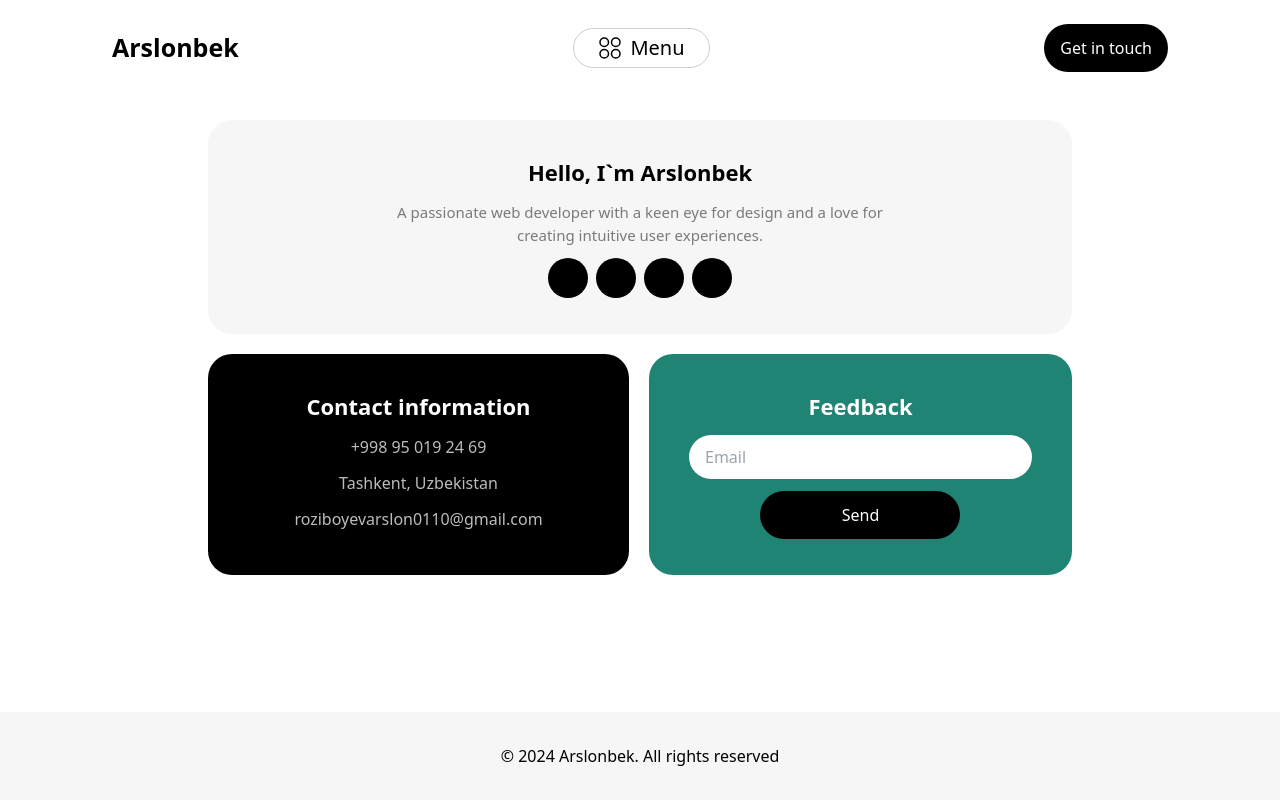
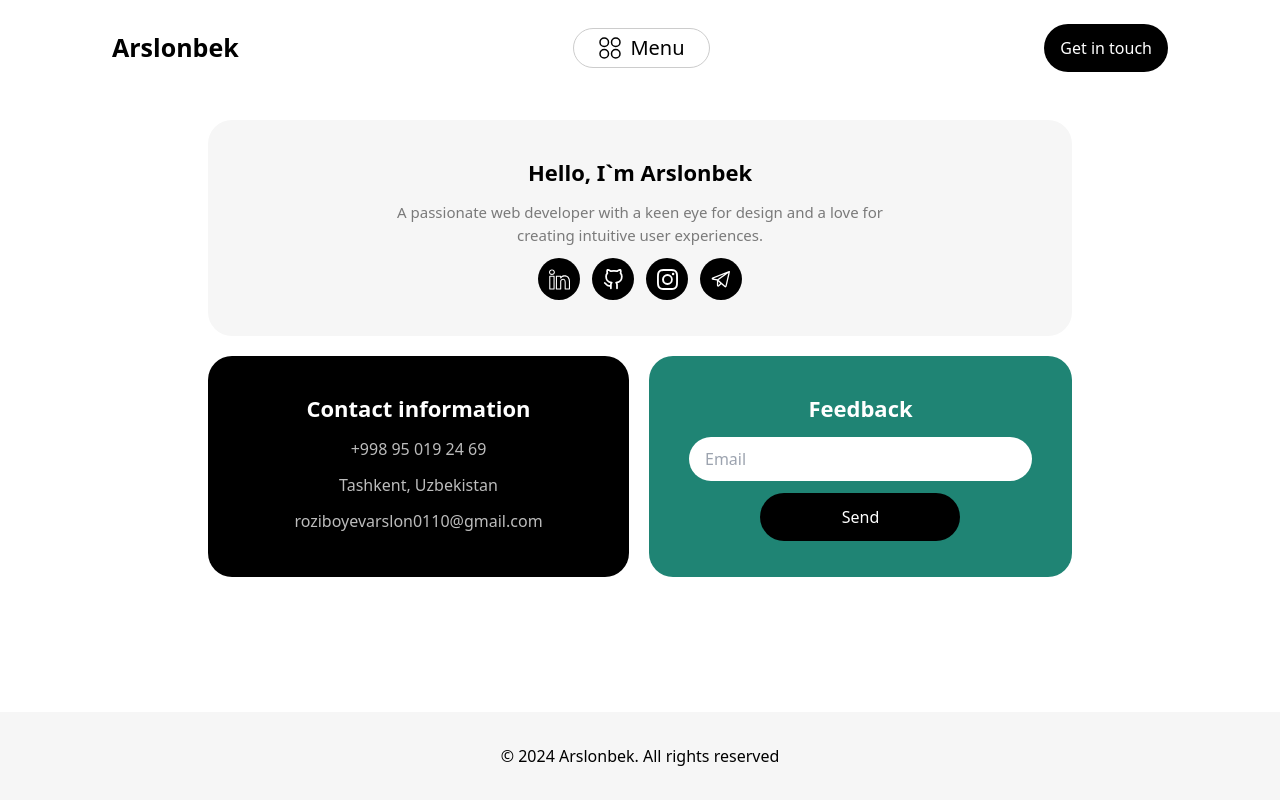
Before and after one commit to arslon1234/arslonbek, a Next.js app: page /contact in a window 1280 px wide. Built offline with nearby package versions, Linux system fonts and the light colour scheme.

Commit message:
contact updated

```diff
--- a/app/contact/page.tsx
+++ b/app/contact/page.tsx
@@ -1,5 +1,9 @@
 import React from 'react'
-
+import { SlSocialLinkedin } from "react-icons/sl";
+import { FiGithub } from "react-icons/fi";
+import { BsInstagram } from "react-icons/bs";
+import { PiTelegramLogo } from "react-icons/pi";
+import Link from 'next/link';
 const Contact = () => {
   return (
     <section className='flex flex-col gap-5'>
@@ -10,15 +14,19 @@ const Contact = () => {
       A passionate web developer with a keen eye for design and a love for creating intuitive user experiences.
       </p>
       </div>
-      <div className='flex gap-2 justify-center'>
-        <aside className='w-[40px] h-[40px] rounded-[50%] bg-black'>
-        </aside>
-        <aside className='w-[40px] h-[40px] rounded-[50%] bg-black'>
-        </aside>
-        <aside className='w-[40px] h-[40px] rounded-[50%] bg-black'>
-        </aside>
-        <aside className='w-[40px] h-[40px] rounded-[50%] bg-black'>
-        </aside>
+      <div className='flex gap-3 justify-center'>
+        <Link href='https://www.linkedin.com/in/arslonbekroziboyev/' target='_blank' className='cursor-pointer w-[42px] h-[42px] flex items-center justify-center rounded-[50%] bg-black'>
+          <SlSocialLinkedin className='text-white text-[21px]'/>
+        </Link>
+        <Link href='https://github.com/arslon1234' target='_blank' className='cursor-pointer w-[42px] h-[42px] flex items-center justify-center rounded-[50%] bg-black'>
+          <FiGithub className='text-white text-[21px]'/>
+        </Link>
+        <Link href="https://www.instagram.com/arslonbek0220/" target='_blank' className='cursor-pointer w-[42px] h-[42px] flex items-center justify-center rounded-[50%] bg-black'>
+          <BsInstagram className='text-white text-[21px]'/>
+        </Link>
+        <Link href="https://t.me/developer_0220" target='_blank' className='cursor-pointer w-[42px] h-[42px] flex items-center justify-center rounded-[50%] bg-black'>
+          <PiTelegramLogo className='text-white text-[21px]'/>
+        </Link>
       </div>
     </div>
     <div className='flex gap-5'>
--- a/components/card.tsx
+++ b/components/card.tsx
@@ -14,7 +14,7 @@ import { LiaHandPointer } from "react-icons/lia";
 // }
 const BlogCard = () => {
   // const {push} = useRouter()
-  const [count] = useState(2)
+  const [count] = useState(1)
   useEffect(() => {
         AOS.init({
           duration: 800,
@@ -22,7 +22,7 @@ const BlogCard = () => {
         });
       }, []);
   return (
-    <section className="relative flex items-center justify-between cursor-pointer py-4 border-b-[1px] border-[#999] hover:border-b-[1.6px] hover:border-[#000] group">
+    <section data-aos="fade-up" className="relative flex items-center justify-between cursor-pointer py-4 border-b-[1px] border-[#999] hover:border-b-[1.6px] hover:border-[#000] group">
   <div className="flex items-center gap-2">
     <IoBookOutline />
     <p className="text-[16px] font-normal">Metadan offer oldim</p>
@@ -32,7 +32,7 @@ const BlogCard = () => {
       September 26, 2024
     </span>
     {count % 2 === 0 ? (
-      <LiaHandPointer className="ml-2 text-[20px] opacity-0 transition-opacity duration-300 ease-in-out group-hover:opacity-100 rotate-[50deg]" />
+      <LiaHandPointer className="ml-2 text-[#6e6e6e] text-[22px] opacity-0 transition-opacity duration-300 ease-in-out group-hover:opacity-100 rotate-[50deg]" />
     ) : (
       <span className="absolute left-full ml-2 px-2 py-1 text-white bg-black whitespace-nowrap rounded-lg opacity-0 transform translate-x-2 transition-all duration-300 ease-in-out group-hover:opacity-100 group-hover:translate-x-0">
         Coming soon
--- a/components/header.tsx
+++ b/components/header.tsx
@@ -16,7 +16,7 @@ const Header = () => {
   const links: ILinks[] = [
     { title: "About", path: "/about" },
     { title: "Blog", path: "/blog" },
-    { title: "Portfolio", path: "/portfolio" },
+    // { title: "Portfolio", path: "/portfolio" },
     { title: "Contact", path: "/contact" },
   ];
   const handleClick = () => {
--- a/components/home.tsx
+++ b/components/home.tsx
@@ -15,7 +15,7 @@ function Home() {
       }, []);
     return (
         <section className='w-full flex justify-center gap-5 flex-col items-center bg-[#F6F6F6] rounded-3xl py-9 px-4 md:px-8 lg:px-16'>
-            <div data-aos="zoom-in" className='w-[180px] h-[180px] md:w-[252px] md:h-[252px] rounded-[50%] bg-main flex items-center justify-center'>
+            <div data-aos="zoom-in" className='w-[180px] h-[180px] md:w-[240px] md:h-[240px] rounded-[50%] bg-main flex items-center justify-center'>
                 <Image src={me} alt='arslonbek' className='w-full h-full rounded-[50%] object-cover' />
             </div>
             <div data-aos="zoom-out" className='max-w-[506px] flex flex-col gap-2 text-center'>
@@ -25,8 +25,8 @@ function Home() {
                 </p>
             </div>
             <div className='flex flex-col md:flex-row justify-center gap-2'>
-                <Link href='/about' data-aos="fade-up" className='py-3 px-7 rounded-3xl hover:shadow-lg bg-black text-white'>About me</Link>
-                <Link href='/portfolio' data-aos="fade-up" className='py-3 px-7 rounded-3xl hover:shadow-md bg-white text-black'>Portfolio</Link>
+                <Link href='/about' data-aos="fade-right" className='py-3 px-7 rounded-3xl hover:shadow-lg bg-black text-white'>About me</Link>
+                <Link href='/blog' data-aos="fade-left" className='py-3 px-7 rounded-3xl hover:shadow-md bg-white text-black'>Read blog</Link>
             </div>
         </section>
     )
```
